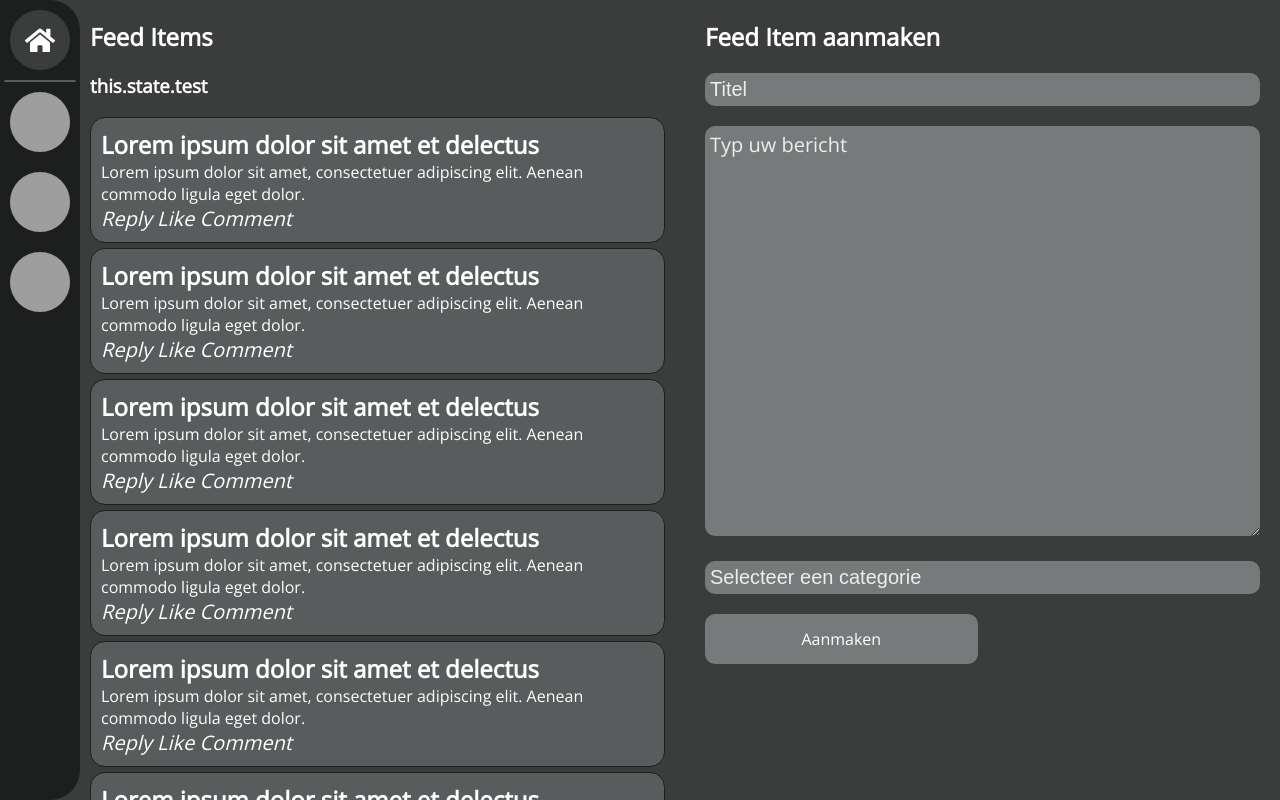
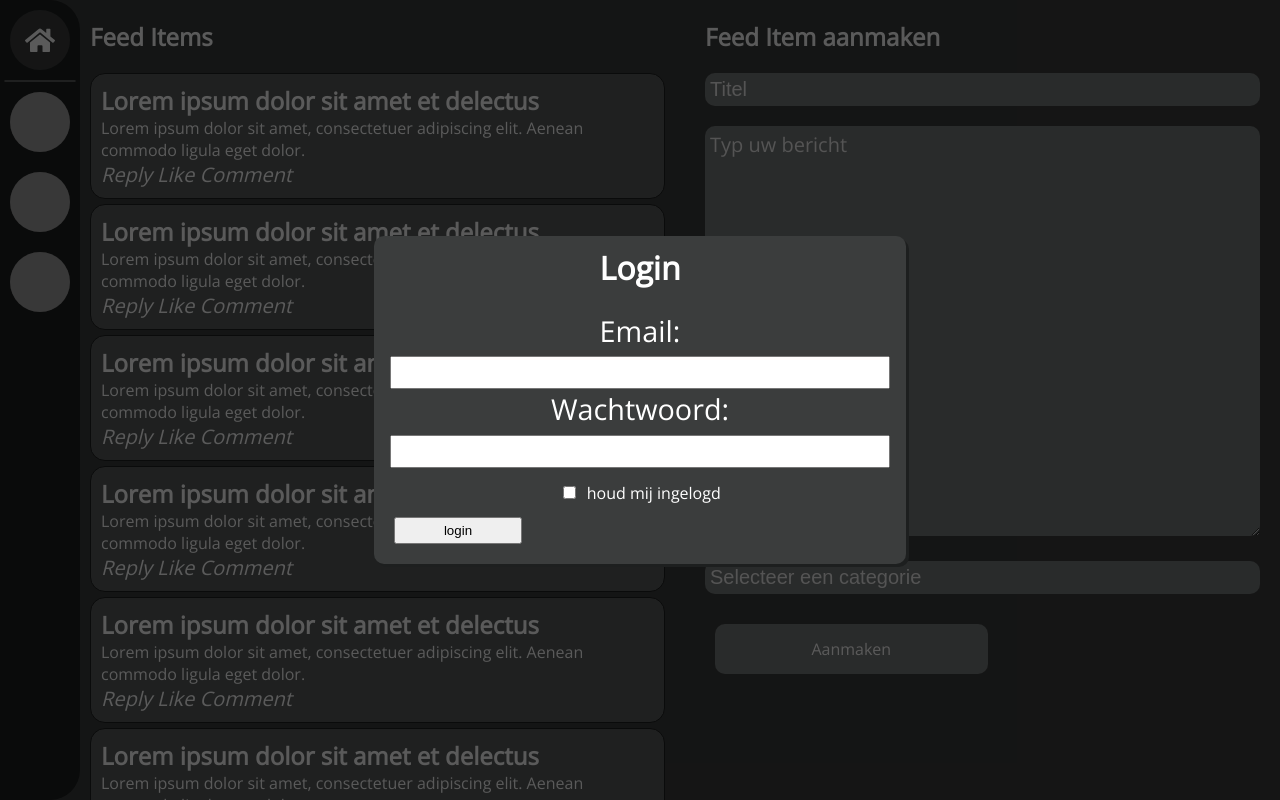
Before and after one commit to avie0108/ProjectDFrontEnd, a React (Create React App) app: page / in a window 1280 px wide. Built offline with nearby package versions, Linux system fonts and the light colour scheme; grey boxes are pictures that could not be loaded.

Commit message:
Added a login panel

```diff
--- a/src/components/FeedPanel/FeedPanel.tsx
+++ b/src/components/FeedPanel/FeedPanel.tsx
@@ -33,7 +33,6 @@ export class FeedPanel extends React.Component<{}, {}> {
       <div className="feed-panel">
         <div className="feed-items">
           <h2>Feed Items</h2>
-          <h3>this.state.test</h3>
           {this.getFeedItems()}
         </div>
         <div className="feed-form">
--- /dev/null
+++ b/src/components/LoginPanel/LoginPanel.scss
@@ -0,0 +1,30 @@
+@import "./../BasicValues.scss";
+
+.login-div{
+	width: 40vw;
+	text-align: center;
+	font-size: 1.8em;
+}
+
+.login-div>.error{
+	font-size: 1rem;
+	color: #a00;
+}
+
+.login-div>input[type="email"],
+.login-div>input[type="password"]{
+	width: calc(100% - 20px);
+	height: 1.7rem;
+	font-size: 1.5rem;
+	text-align: center;
+}
+
+.checkbox-text{
+	font-size: 1rem;
+}
+
+input[type="submit"]{
+	margin: 10px;
+	width: 25%;
+	height: 2em;
+}
--- /dev/null
+++ b/src/components/LoginPanel/LoginPanel.tsx
@@ -0,0 +1,65 @@
+import React from "react";
+import { PopUp } from "../Pop-up/Pop-up";
+import "./LoginPanel.scss";
+
+export interface LoginPanelState{
+	ErrorMessage: null | "incorrect Email" | "email adres of wachtwoord is onjuist"
+}
+
+export class LoginPanel extends React.Component<{}, LoginPanelState>{
+
+	PopUpRef: React.RefObject<PopUp>;
+	EmailRef: React.RefObject<HTMLInputElement>;
+	PasswordRef: React.RefObject<HTMLInputElement>;
+	RememberMeRef: React.RefObject<HTMLInputElement>;
+
+	constructor(props: {}){
+		super(props)
+		this.PopUpRef = React.createRef<PopUp>()
+		this.EmailRef = React.createRef<HTMLInputElement>();
+		this.PasswordRef = React.createRef<HTMLInputElement>();
+		this.RememberMeRef = React.createRef<HTMLInputElement>();
+		this.state = {ErrorMessage:null};
+	}
+
+	componentDidMount(){
+		this.PopUpRef.current?.Show();
+	}
+
+	render(){
+		return <PopUp Header="Login" canClose={false} ref={this.PopUpRef}>
+			<div className="login-div">
+				{this.state.ErrorMessage !== null && <div className="error">{this.state.ErrorMessage}</div>}
+				Email:<br/>
+				<input type="email" ref={this.EmailRef}/><br/>
+				Wachtwoord:<br/>
+				<input type="password" ref={this.PasswordRef}/><br/>
+				<input type="checkbox" ref={this.RememberMeRef}/> <label className="checkbox-text">houd mij ingelogd </label>
+			</div>
+			<input type="submit" value="login" onClick={()=> this.handleFormSubmit()}/>
+		</PopUp>
+	}
+
+	handleFormSubmit() {
+		var xhttp: XMLHttpRequest = new XMLHttpRequest();
+		xhttp.open("post", "localhost:3001/login", true);
+		xhttp.setRequestHeader("Content-type", "application/json");
+		if(this.isEmail(this.EmailRef.current?.value ?? ""))
+		{
+			var json: string = JSON.stringify({
+				Email: this.EmailRef.current?.value,
+				Password: this.PasswordRef.current?.value,
+				RememberMe: this.RememberMeRef.current?.checked
+			});
+			console.log(json);
+			xhttp.send(json);
+		}
+		else{
+			this.setState({ErrorMessage: "incorrect Email"})
+		}
+	}
+
+	isEmail(email: string): boolean{
+		return new RegExp("^[a-zA-Z0-9.!#$%&’*+/=?^_`{|}~-]+@[a-zA-Z0-9-]+(?:\.[a-zA-Z0-9-]+)*$").test(email);
+	}
+}
--- a/src/components/Pop-up/Pop-up.scss
+++ b/src/components/Pop-up/Pop-up.scss
@@ -8,7 +8,7 @@
 	width: 100%;
 	position: fixed;
 	z-index: 2;
-	background-color: rgba($color: #000000, $alpha: .5);
+	background-color: rgba($color: #000000, $alpha: ((255 - $baselighgting * 3) / 255));
 	color: white;
 }
 
@@ -16,10 +16,13 @@
 	background-color: hsl($basehue,$basesaturation, percentage(($baselighgting * 2) / 255));
 	padding: 10px;
 	border-radius: 10px;
+	font-family: $basefont;
+	box-shadow: 3px 3px hsl($basehue,$basesaturation, percentage(($baselighgting) / 255));
 }
 
 .pop-up-bg>.pop-up-div>h1{
 	margin-top: 0;
+	text-align: center;
 }
 
 .pop-up-bg>.pop-up-div>h1>button{
--- a/src/components/SidePanel/SidePanel.tsx
+++ b/src/components/SidePanel/SidePanel.tsx
@@ -45,7 +45,7 @@ class SidePanelIcon extends React.Component<SidePanelIconProps,{}>
 	{
 		return <button onClick={() => this.props.CallBack(this.props.ChatID)}>
 			{/* gets the chat icon from the server*/}
-			<img src={"https://stud.hosted.hr.nl/0958956/ProjectD/Chats/" + this.props.ChatID + "/Icon.png"} draggable={false}/>
+			<img alt="" src={"https://stud.hosted.hr.nl/0958956/ProjectD/Chats/" + this.props.ChatID + "/Icon.png"} draggable={false}/>
 		</button>
 	}
 }
--- a/src/index.tsx
+++ b/src/index.tsx
@@ -3,7 +3,8 @@ import * as ReactDom from "react-dom";
 
 import { ChatPanel } from "./components/ChatPanel/ChatPanel";
 import { SidePanel } from "./components/SidePanel/SidePanel";
-import { FeedPanel } from "./components/FeedPanel/FeedPanel"
+import { FeedPanel } from "./components/FeedPanel/FeedPanel";
+import { LoginPanel } from "./components/LoginPanel/LoginPanel";
 
 interface AppState
 {
@@ -23,6 +24,7 @@ class App extends React.Component<{},AppState>
 	render()
 	{
 		return <div>
+			<LoginPanel />
 			<SidePanel CallBack={(id) => this.setState({CurrentPanel: id})}/>
 			{/* Decides wether it should render feed or a chat. */}
 			{this.ChoosePanel() }
```
